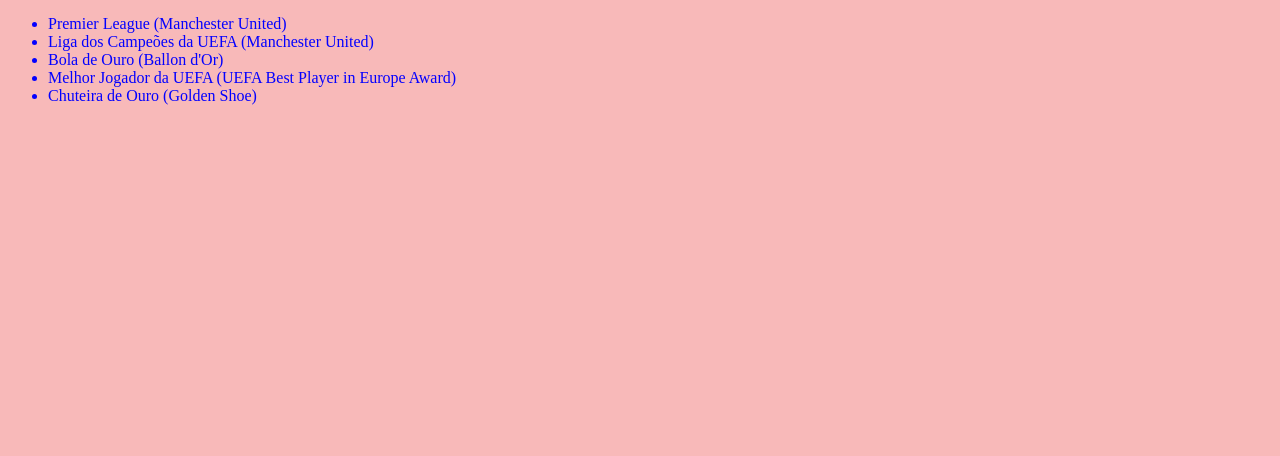
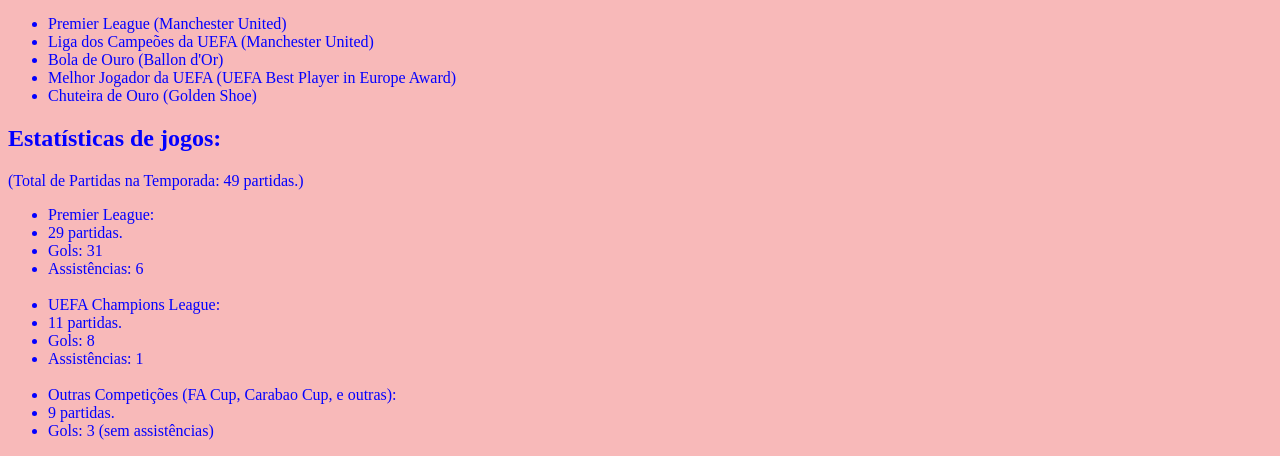
Before and after one commit to Reymond-Lima/meuBlog2c23, a plain HTML site: page index.html in a window 1280 px wide. Shown: the part 563-1019 px from the top of the page. Before the commit the page ends 800 px from the top, so only its background shows below. Drawn offline with Linux system fonts and the light colour scheme.

Commit message:
topicos com ols, ass, jogos etc

```diff
--- a/index.html
+++ b/index.html
@@ -43,6 +43,23 @@
         <li>Melhor Jogador da UEFA (UEFA Best Player in Europe Award)</li>
         <li>Chuteira de Ouro (Golden Shoe)</li>
     </ul>
+    <h2>Estatísticas de jogos:</h2>
+    <p>(Total de Partidas na Temporada: 49 partidas.)</p>
+    <ul>
+        <li>  Premier League: </li>
+        <li>  29 partidas. </li>
+        <li>  Gols: 31 </li>
+        <li>  Assistências: 6 </li>
+        <br>
+        <li>  UEFA Champions League: </li>
+        <li>  11 partidas. </li>
+        <li>  Gols: 8 </li>
+        <li>  Assistências: 1</li>
+        <br>
+        <li>  Outras Competições (FA Cup, Carabao Cup, e outras):</li>
+        <li>  9 partidas.</li>
+        <li>  Gols: 3 (sem assistências) </li>
+    </ul>
 
 </body>
 
```
